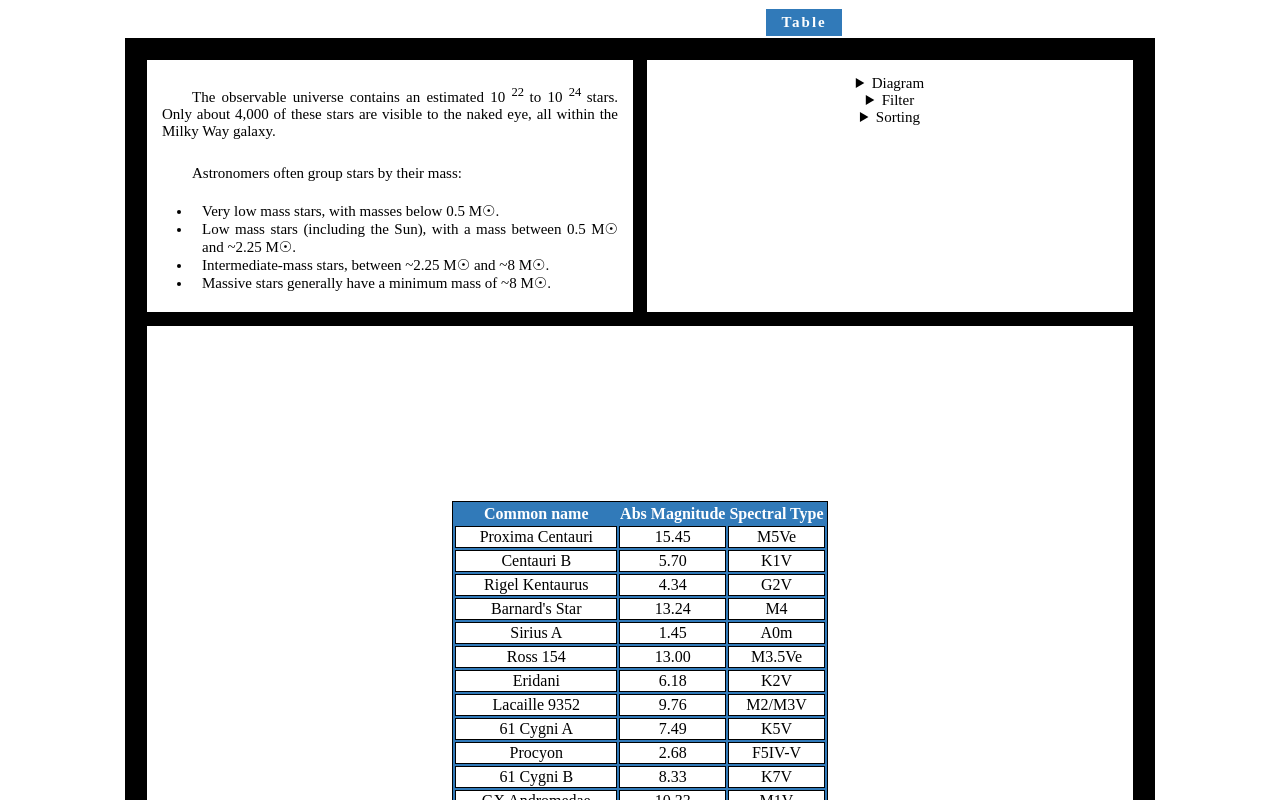
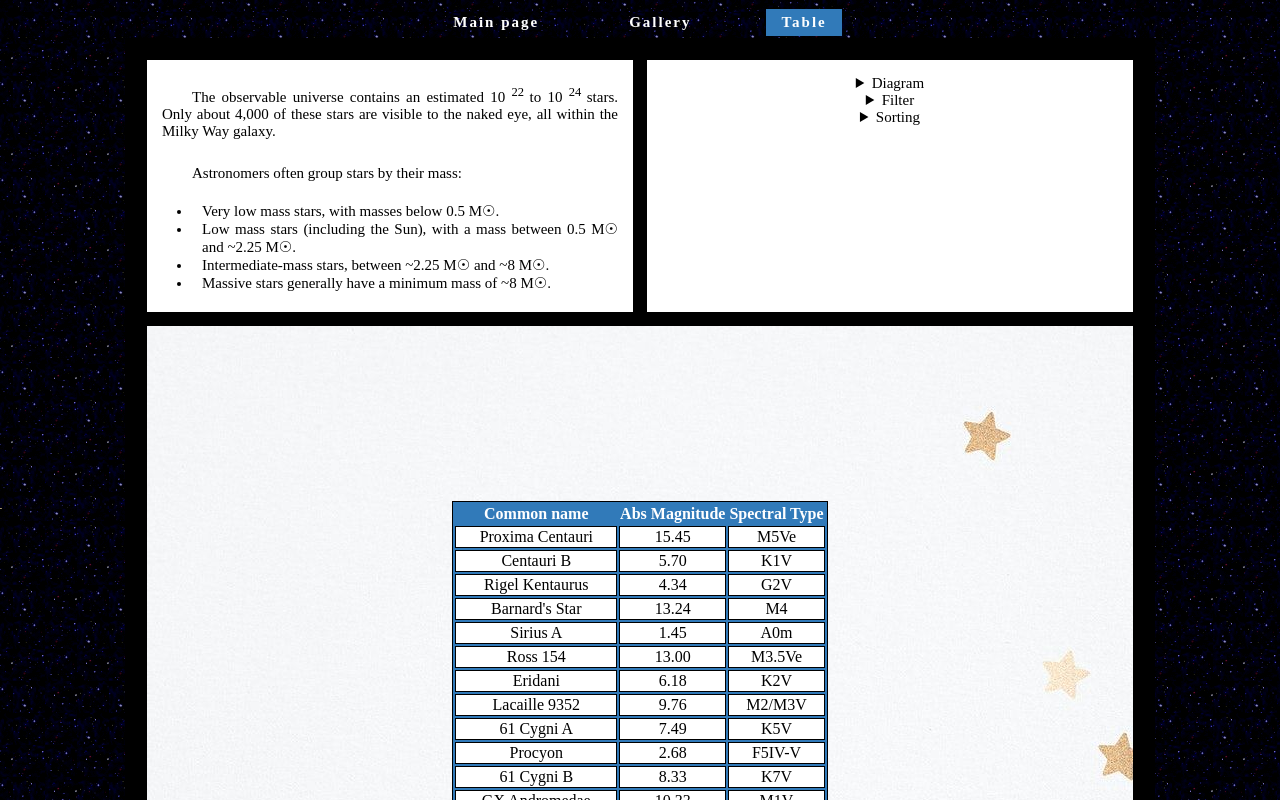
Before and after one commit to Koloudyn/webSpace, a plain HTML site: page table.html in a window 1280 px wide. Shown: the top 800 px of the page. Drawn offline with nearby package versions, Linux system fonts and the light colour scheme; the site is published under a folder, as on GitHub Pages, so addresses that start at the root find nothing.

Commit message:
Update main.css

```diff
--- a/css/main.css
+++ b/css/main.css
@@ -1,5 +1,5 @@
 body {
-  background-image: url("/img/background.png");
+  background-image: url(../img/background.png);
   font: 15px STXihei;
   color: #000;
 }
@@ -71,7 +71,7 @@ body {
   grid-area: topic3;
 }
 .grid-container .topic3-background-for-table {
-  background-image: url("/img/elegant-gold-stars-1.jpg");
+  background-image: url(../img/elegant-gold-stars-1.jpg);
 }
 .grid-container .topic4 {
   grid-area: topic4;
```
